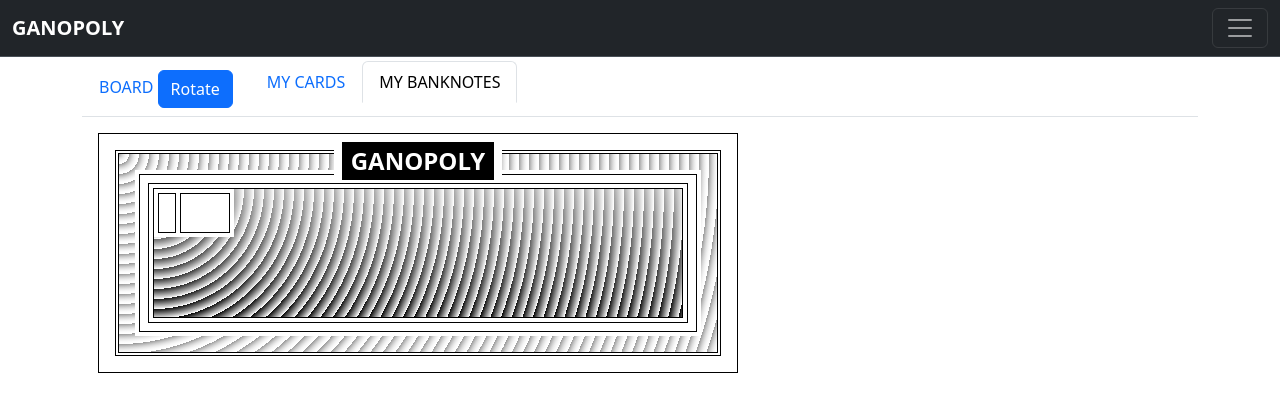
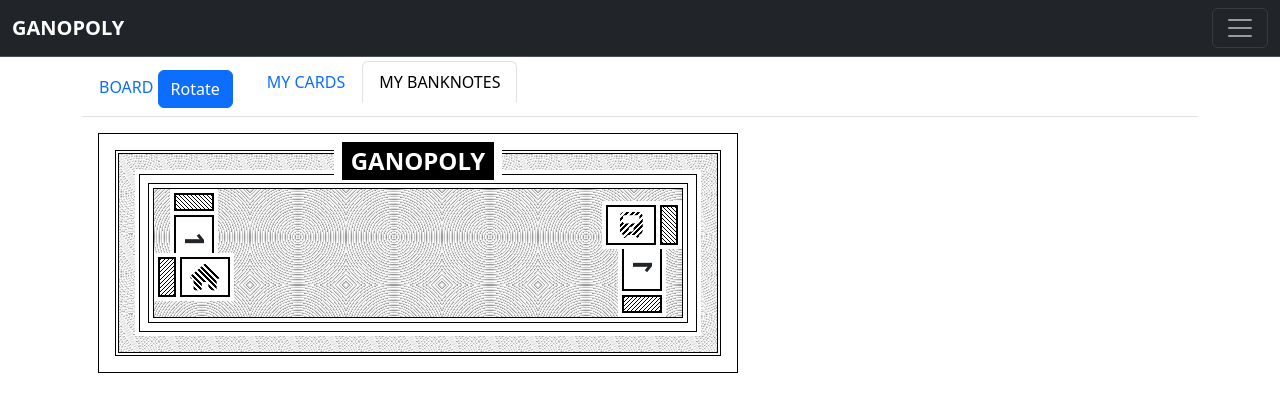
Before and after one commit to alexisdegraeve/ganopoly, an Angular app in the folder ganopoly/: page /game in a window 1280 px wide. Both pictures are taken after a click on the tab "MY BANKNOTES". Shown: the top 412 px of the page. Built offline with nearby package versions, Linux system fonts and the light colour scheme.

Commit message:
add figure banknote

```diff
--- a/ganopoly/src/app/banknote/banknote.component.html
+++ b/ganopoly/src/app/banknote/banknote.component.html
@@ -9,9 +9,32 @@
                 <div class="banknote-inside-border">
                     <div class="banknote-inside-border-double">
                         <div class="banknote-inside">
-                            <div class="rect">
+
+                            <div class="rect first">
                                 <div class="first-rect"></div>
-                                <div class="second-rect"></div>
+                                <div class="second-rect">
+                                    <span class="text">1</span>
+                                </div>
+                            </div>
+
+                            <div class="rect second">
+                                <div class="first-rect"></div>
+                                <div class="second-rect">
+                                    <i class="fa-solid fa-house striped-icon"></i>
+                                </div>
+                            </div>
+
+                            <div class="rect three">
+                                <div class="first-rect"></div>
+                                <div class="second-rect">
+                                    <span class="text">1</span>
+                                </div>
+                            </div>
+                            <div class="rect four">
+                                <div class="first-rect"></div>
+                                <div class="second-rect">
+                                    <i class="fa-solid fa-train striped-icon"></i>
+                                </div>
                             </div>
 
                         </div>
--- a/ganopoly/src/app/banknote/banknote.component.scss
+++ b/ganopoly/src/app/banknote/banknote.component.scss
@@ -42,7 +42,8 @@
 
 .banknote-border {
     background-color: #999;
-    background-image: repeating-radial-gradient( circle at 0 0, transparent 0, #ffffff 10px), repeating-radial-gradient( circle at 0 0, transparent 0, #ffffff 10px);
+    background-image: repeating-radial-gradient( circle at center, transparent 0, #ffffff 2.5px), repeating-radial-gradient( circle at 0 0, transparent 0, #ffffff 2.5px);
+    background-size: 2.5rem 5rem;
     height: 100%;
     width: 100%;
     display: flex;
@@ -59,8 +60,9 @@
 }
 
 .banknote-inside {
-    background-color: #ffffff;
-    background-image: repeating-radial-gradient( circle at 0 0, transparent 0, #ffffff 10px), repeating-linear-gradient( #00000055, #000000);
+    background-color: #999;
+    background-image: repeating-radial-gradient( circle at center, transparent 0, #ffffff 2.5px), repeating-radial-gradient( circle at center, transparent 0, #ffffff 2.5px);
+    background-size: 6rem 6rem;
     height: 100%;
     width: 100%;
     border: 1px solid #000;
@@ -70,16 +72,49 @@
         width: 5rem;
         padding: 0.25rem;
         display: flex;
+        &.first,
+        &.second,
+        &.three,
+        &.four {
+            position: absolute;
+        }
+        &.first {
+            margin-left: 0;
+            margin-top: 1rem;
+            transform: rotateZ(90deg);
+        }
+        &.second {
+            margin-top: 4rem;
+        }
+        &.three {
+            margin-top: 4rem;
+            margin-left: 28rem;
+            transform: rotateZ(90deg) scaleX(-1);
+        }
+        &.four {
+            margin-left: 28rem;
+            margin-top: 0.75rem;
+            transform: scaleX(-1);
+        }
         .first-rect {
             height: 100%;
             width: 1.5rem;
-            border: 1px solid black;
+            border: 2px solid black;
+            background-image: linear-gradient(135deg, #000000 16.67%, #ffffff 16.67%, #ffffff 50%, #000000 50%, #000000 66.67%, #ffffff 66.67%, #ffffff 100%);
+            background-size: 0.25rem 0.25rem;
         }
         .second-rect {
             height: 100%;
             width: 100%;
-            border: 1px solid black;
+            border: 2px solid black;
             margin-left: 0.25rem;
+            justify-content: center;
+            align-items: center;
+            display: flex;
+            font-size: 1.65rem;
+            .text {
+                font-weight: bold;
+            }
         }
     }
 }
@@ -97,3 +132,11 @@
     height: 100%;
     width: 100%;
 }
+
+.striped-icon {
+    position: relative;
+    color: transparent;
+    background: repeating-linear-gradient( 45deg, #000, #000 2px, #fff 2px, #fff 4px);
+    -webkit-background-clip: text;
+    background-clip: text;
+}
```
